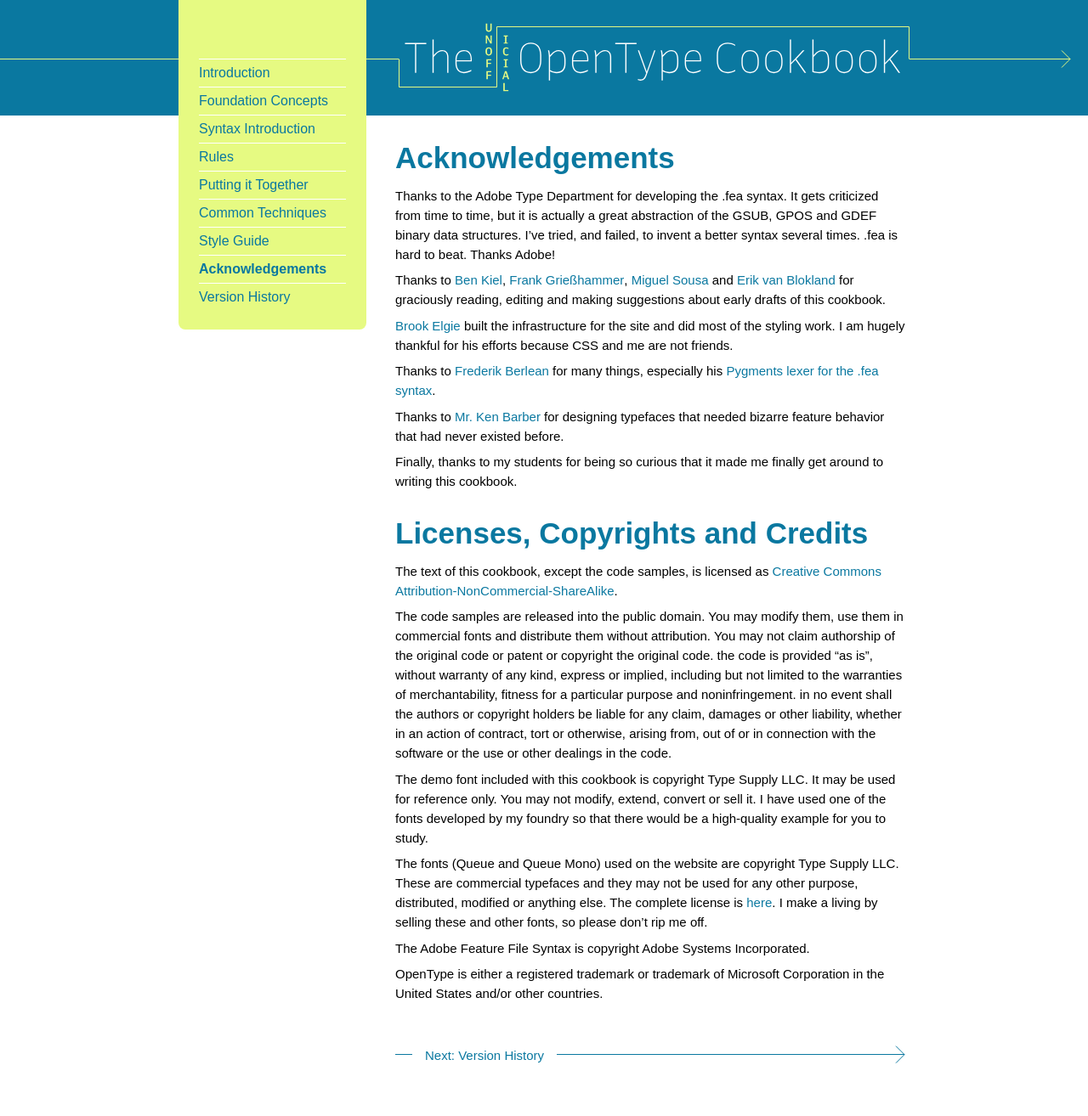
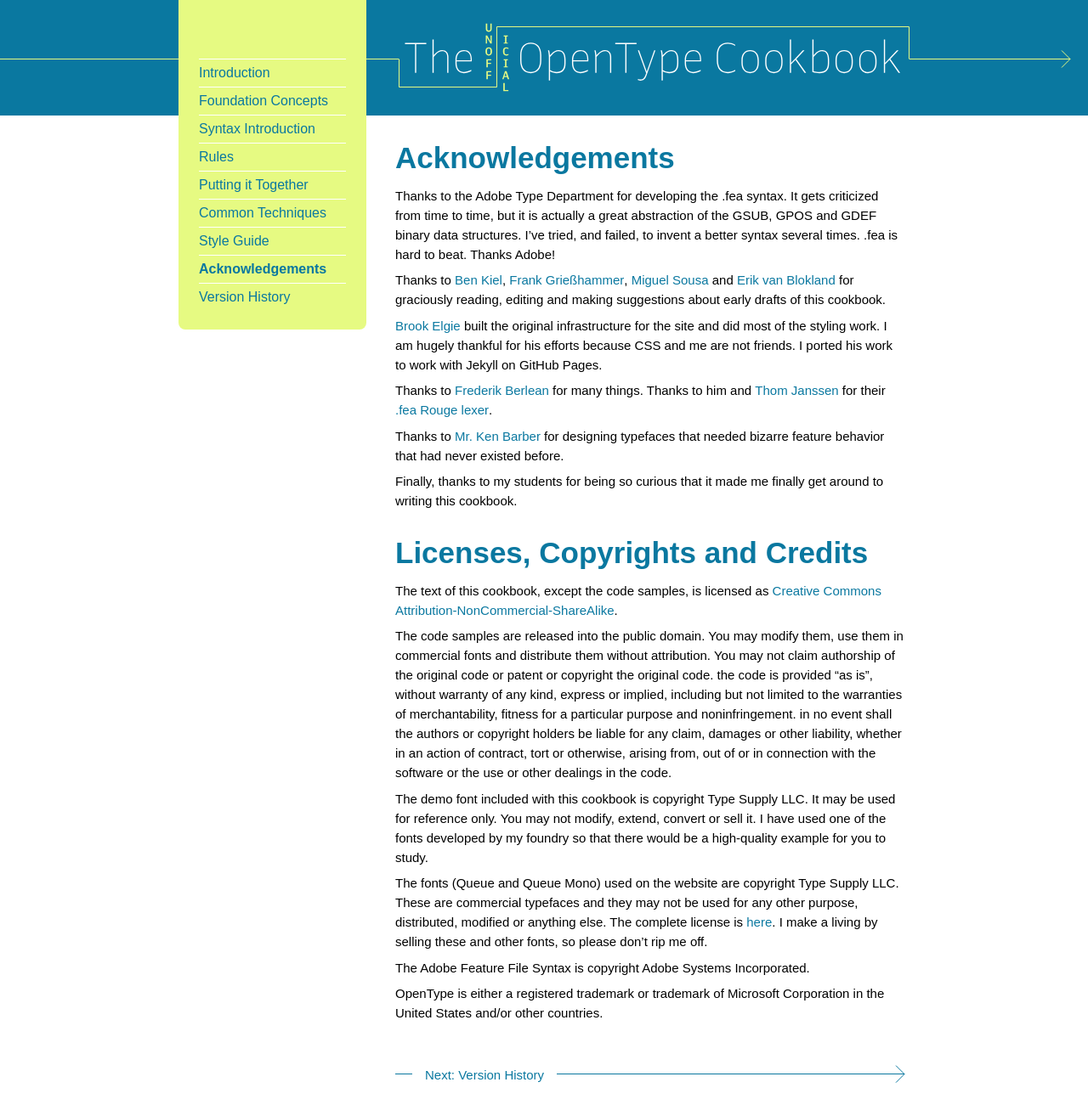
Before and after one commit to typesupply/opentype-cookbook, a Jekyll site: the page built from docs/acknowledgements.md, in a window 1280 px wide and 1357 px high. Shown: the top 1314 px of the window at 85% size. Built offline with Jekyll 4.4.1, drawn with Linux system fonts in a browser that asks for light colours; some web fonts are replaced.

Commit message:
Update the acknowledgements.

```diff
--- a/docs/acknowledgements.md
+++ b/docs/acknowledgements.md
@@ -9,9 +9,9 @@
 
 Thanks to [Ben Kiel](http://benkiel.com), [Frank Grießhammer](http://frgr.de), [Miguel Sousa](http://adobe.com/type) and [Erik van Blokland](http://letterror.com) for graciously reading, editing and making suggestions about early drafts of this cookbook.
 
-[Brook Elgie](http://brookelgie.com) built the infrastructure for the site and did most of the styling work. I am hugely thankful for his efforts because CSS and me are not friends.
+[Brook Elgie](http://brookelgie.com) built the original infrastructure for the site and did most of the styling work. I am hugely thankful for his efforts because CSS and me are not friends. I ported his work to work with Jekyll on GitHub Pages.
 
-Thanks to [Frederik Berlean](http://typemytype.com) for many things, especially his [Pygments lexer for the .fea syntax](https://github.com/typemytype/OpenTypeFeatureLexer).
+Thanks to [Frederik Berlean](http://typemytype.com) for many things. Thanks to him and [Thom Janssen](http://hallotype.nl) for their [.fea Rouge lexer](https://github.com/rouge-ruby/rouge/pull/864).
 
 Thanks to [Mr. Ken Barber](http://typeandlettering.com) for designing typefaces that needed bizarre feature behavior that had never existed before.
 
```
